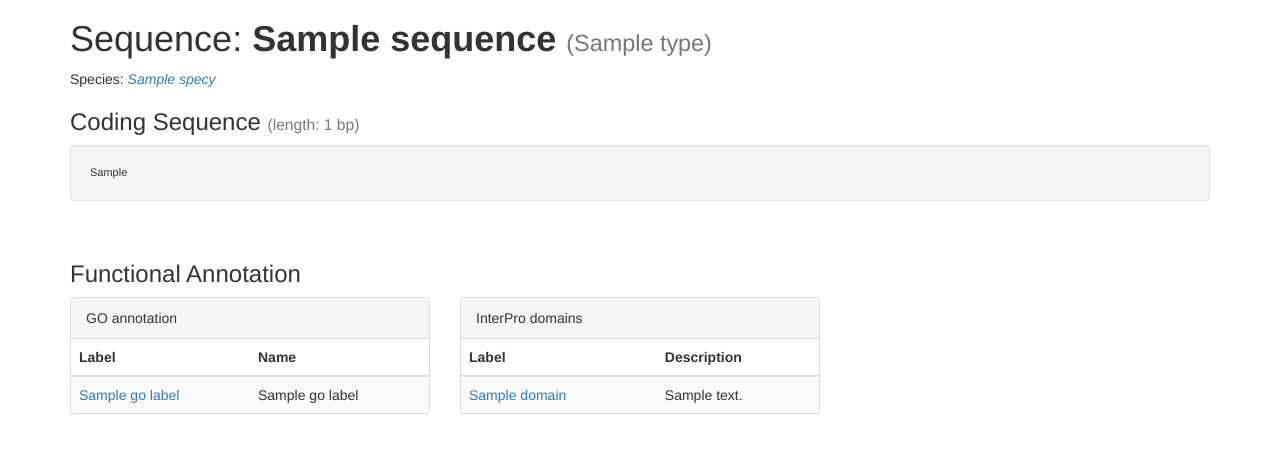
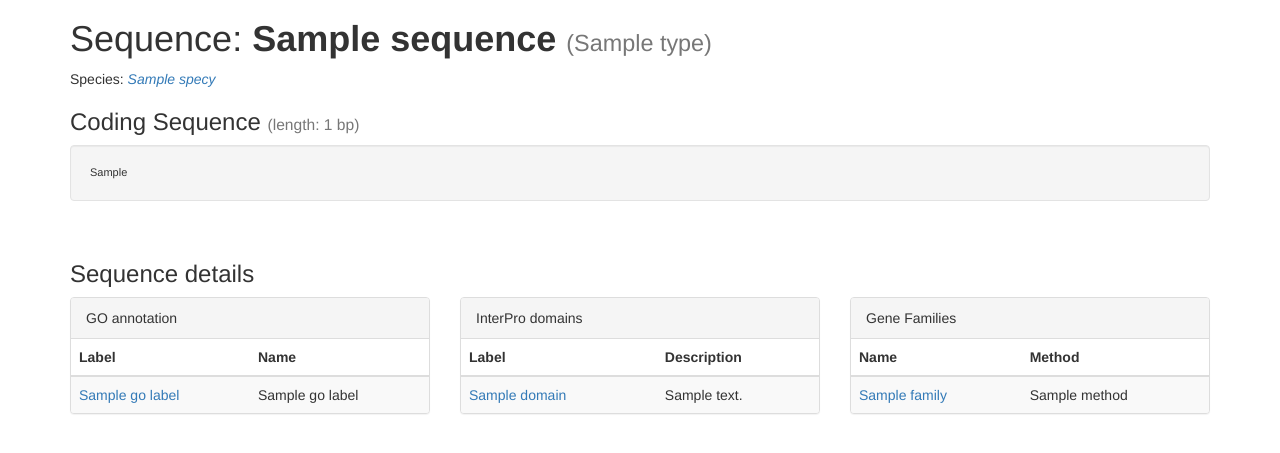
Before and after one commit to sepro/CoNekT, a Flask app: template planet/templates/sequence.html in a window 1280 px wide. Shown: the part 51-504 px from the top of the page. Run offline with Flask 2, Linux system fonts and the light colour scheme; the template is opened without the code that fills it: most values are stand-ins (such as "Sample title", 1, 10 or a date in 2020); data that the repository does not hold is empty; some libraries are stand-ins or nearby versions.

Commit message:
gene families shown on sequence page

```diff
--- a/planet/templates/sequence.html
+++ b/planet/templates/sequence.html
@@ -14,7 +14,7 @@
     <div class="well sequence">{{ sequence.coding_sequence }}</div>
 
     <br />
-    <h3>Functional Annotation</h3>
+    <h3>Sequence details</h3>
     <div class="row">
         <div class="col-lg-4 col-md-6 col-sm-12">
             <div class="panel panel-default">
@@ -76,6 +76,36 @@
                 {% endif %}
             </div>
         </div> <!-- end col -->
+
+        <div class="col-lg-4 col-md-6 col-sm-12">
+            <div class="panel panel-default">
+                <div class="panel-heading">Gene Families</div>
+                {% if sequence.families.count() > 0 %}
+                <div class="table-responsive">
+                    <table class="table table-striped">
+                        <thead>
+                            <tr>
+                                <th>Name</th>
+                                <th>Method</th>
+                            </tr>
+                        </thead>
+                        <tbody>
+                            {% for family in sequence.families %}
+                            <tr>
+                                <td><a href="{{ url_for('family.family_view', family_id=family.id) }}">{{ family.name }}</a></td>
+                                <td>{{ family.method.method }}</td>
+                            </tr>
+                            {% endfor %}
+                        </tbody>
+                    </table>
+                </div>
+                {% else %}
+                <div class="panel-body">
+                    <p>This sequence isn't a member of any gene families</p>
+                </div>
+                {% endif %}
+            </div>
+        </div> <!-- end col -->
     </div> <!-- end row -->
     {% endif %}
 </div>
```
